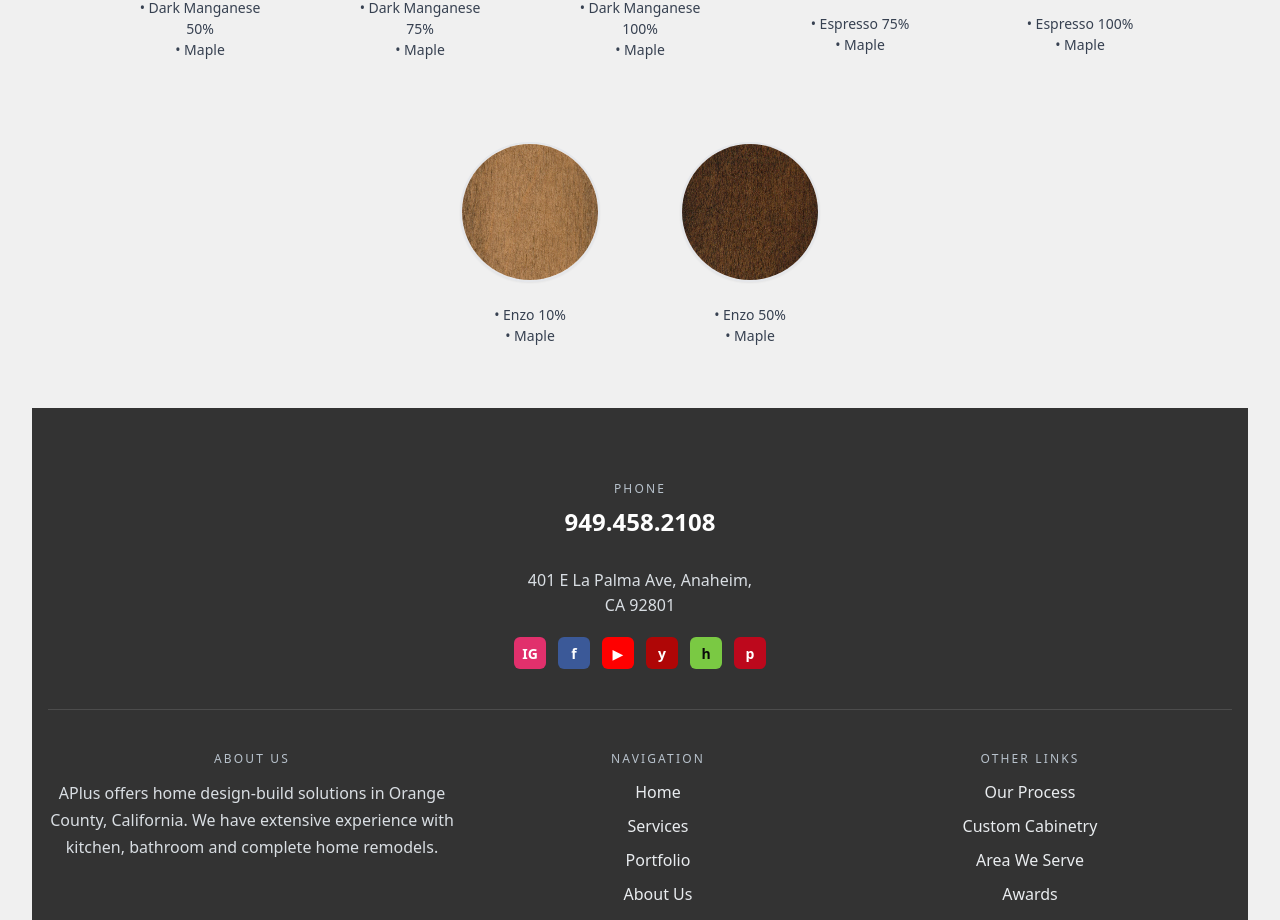
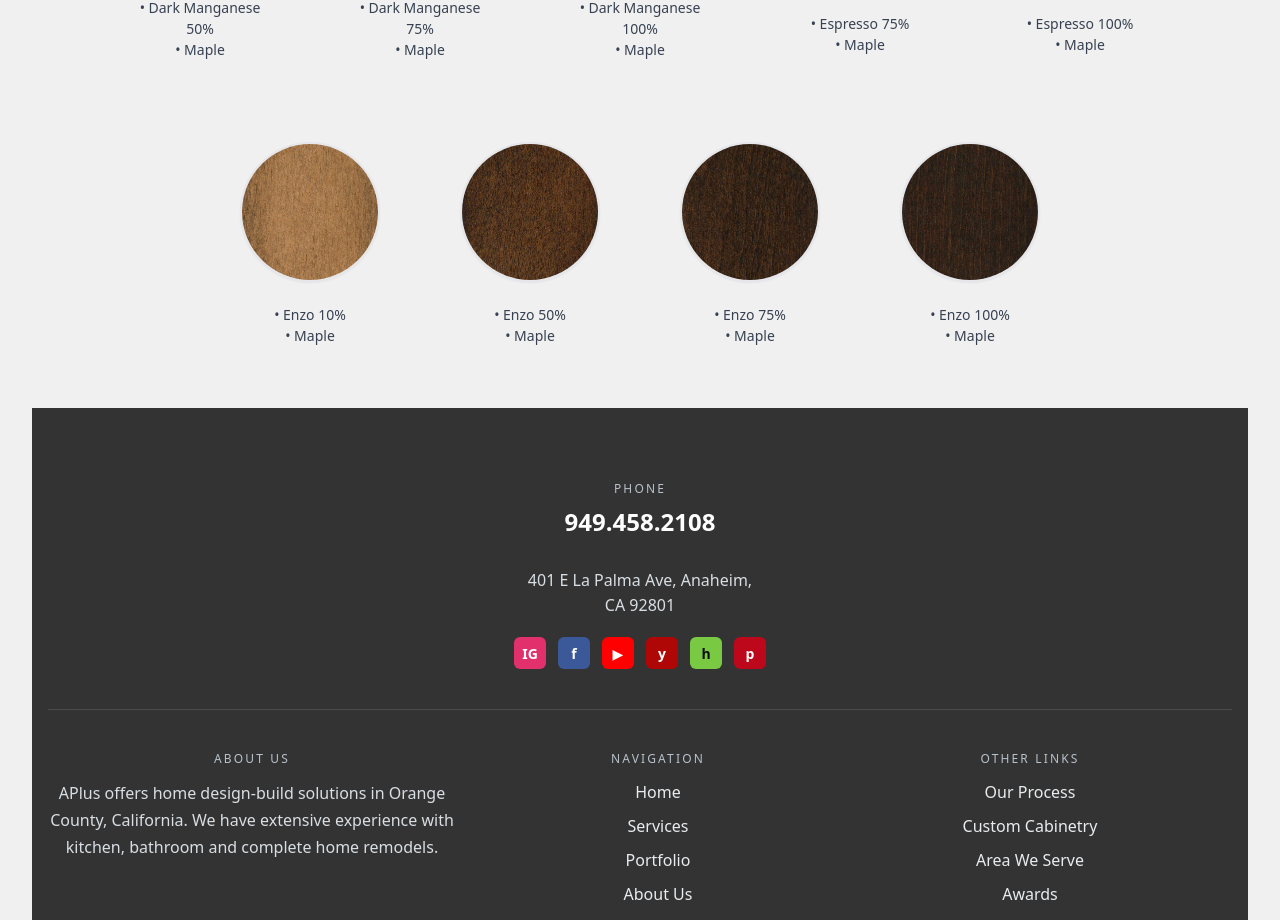
Before and after one commit to CrisSal2/APlus-Color-Selection, a React (Vite) app: page / in a window 1280 px wide. Shown: the part 2857-3777 px from the top of the page. Built offline with nearby package versions, Linux system fonts and the light colour scheme.

Commit message:
added stained selections

```diff
--- a/src/data/colors.js
+++ b/src/data/colors.js
@@ -518,15 +518,26 @@ driveUrl: "https://drive.google.com/file/d/1SjZ6By8__slGA5tgz1ChauK-8HjooZ6m/vie
 },
 
 
-    /* Finish - Wood - rgb: 000, 000, 000 */
+    /* Enzo 75 - Maple */
 
 
-/* {
-id: "Finish - Wood",
-name: "• Finish\n• Maple",
-image: "/colors/Finish - Wood.jpeg",
-driveUrl: "https://drive.google.com/",
-}, */
+{
+id: "Enzo 75 - Maple",
+name: "• Enzo 75%\n• Maple",
+image: "/colors/Enzo 75 - Maple.jpeg",
+driveUrl: "https://drive.google.com/file/d/1iIOPjoFtDmMShqDTOzliKevio3DGdFxY/view?usp=sharing",
+},
+
+
+    /* Enzo 100 - Maple */
+
+
+{
+id: "Enzo 100 - Maple",
+name: "• Enzo 100%\n• Maple",
+image: "/colors/Enzo 100 - Maple.jpg",
+driveUrl: "https://drive.google.com/file/d/17C3TqJj8DHIDj3SYjBUwP65aDzq1ZcBS/view?usp=sharing",
+},
 ];
 
 
```
Also changed, not shown: public/colors/Enzo 100 - Maple.jpg (added), public/colors/Enzo 75 - Maple.jpeg (added).
